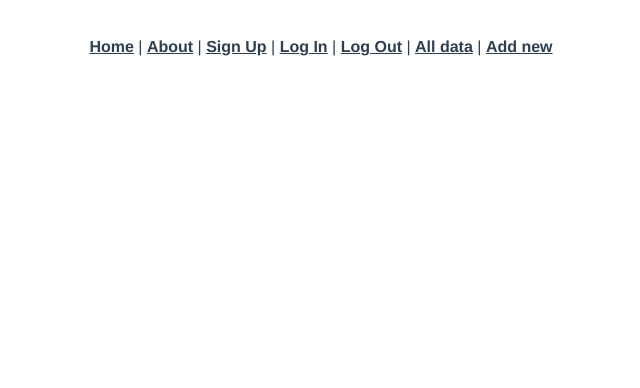
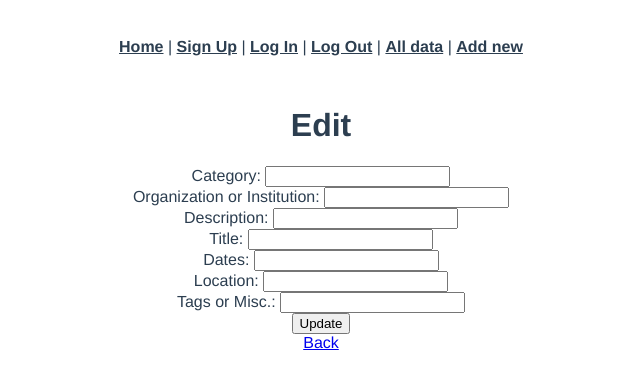
Before and after one commit to SamSharff/resume-frontend, a Vue app: page /resumes/1/edit in a window 1280 px wide. Shown: the top 388 px of the page, without its empty margins (319-959 px from the left). Built offline with nearby package versions, Linux system fonts and the light colour scheme; no server answers.

Commit message:
cleans up app.vue and index.js; fixes ShowResume page; gets EditResume page in relative working order

```diff
--- a/src/App.vue
+++ b/src/App.vue
@@ -1,8 +1,8 @@
 <template>
   <nav>
     <router-link to="/">Home</router-link>
-    |
-    <router-link to="/about">About</router-link>
+    <!-- | -->
+    <!-- <router-link to="/about">About</router-link> -->
     |
     <router-link to="/signup">Sign Up</router-link>
     |
@@ -10,7 +10,7 @@
     |
     <router-link to="/logout">Log Out</router-link>
     |
-    <router-link to="/Resumes">All data</router-link>
+    <router-link to="/resumes">All data</router-link>
     |
     <router-link to="/resumes/new">Add new</router-link>
   </nav>
--- a/src/router/index.js
+++ b/src/router/index.js
@@ -6,6 +6,7 @@ import LogOut from "../views/LogOut.vue";
 import IndexResume from "../views/IndexResume.vue";
 import NewResume from "../views/NewResume.vue";
 import ShowResume from "../views/ShowResume.vue";
+import EditResume from "../views/EditResume.vue";
 
 const routes = [
   {
@@ -37,7 +38,7 @@ const routes = [
     component: LogOut,
   },
   {
-    path: "/Resumes",
+    path: "/resumes",
     name: "resume-index",
     component: IndexResume,
   },
@@ -51,6 +52,11 @@ const routes = [
     name: "resumes-show",
     component: ShowResume,
   },
+  {
+    path: "/resumes/:id/edit",
+    name: "resumes-edit",
+    component: EditResume,
+  },
 ];
 
 const router = createRouter({
--- /dev/null
+++ b/src/views/EditResume.vue
@@ -0,0 +1,68 @@
+<script>
+import axios from "axios";
+
+export default {
+  data: function () {
+    return {
+      experience: {},
+    };
+  },
+  created: function () {
+    axios.get("/experiences/" + this.$route.params.id).then((response) => {
+      console.log("Showing experience for edit", response.data);
+      this.experience = response.data;
+    });
+  },
+
+  methods: {
+    updateExperience: function () {
+      console.log("update experience");
+      axios.patch("/experiences/" + this.$route.params.id, this.experience).then((response) => {
+        console.log("Experience update", response.data);
+        this.$router.push("/experiences/");
+      });
+    },
+  },
+};
+</script>
+<template>
+  <div class="experience-update">
+    <form v-on:submit.prevent="updateExperience()">
+      <h1>Edit</h1>
+      <div>
+        <div class="form-group">
+          Category:
+          <input type="text" v-model="experience.category" />
+        </div>
+        <div class="form-group">
+          Organization or Institution:
+          <input type="text" v-model="experience.org_or_institution" />
+        </div>
+        <div class="form-group">
+          Description:
+          <input type="text" v-model="experience.description" />
+        </div>
+        <div class="form-group">
+          Title:
+          <input type="text" v-model="experience.title" />
+        </div>
+        <div class="form-group">
+          Dates:
+          <input type="text" v-model="experience.dates" />
+        </div>
+        <div class="form-group">
+          Location:
+          <input type="text" v-model="experience.location" />
+        </div>
+        <div class="form-group">
+          Tags or Misc.:
+          <input type="text" v-model="experience.misc" />
+        </div>
+      </div>
+      <input type="submit" value="Update" />
+    </form>
+    <a v-bind:href="`/resumes/${experience.id}`">Back</a>
+  </div>
+</template>
+
+<style></style>
--- a/src/views/HomeView.vue
+++ b/src/views/HomeView.vue
@@ -1,46 +1,18 @@
 <script>
-import axios from "axios";
-
 export default {
   data: function () {
     return {
       message: "A database of your own professional history that allows you to quickly tailor your resume!",
-      experiences: {},
-      newExperienceParams: {},
     };
   },
-  created: function () {
-    this.indexExperiences();
-  },
-  methods: {
-    indexExperiences: function () {
-      axios.get("/experiences").then((response) => {
-        this.experiences = response.data;
-        console.log(this.experiences);
-      });
-    },
-    // createExperience: function () {
-    //   axios.get("/experiences", this.newExperienceParams).then((response) => {
-    //     console.log("New experience", response.data);
-    //     this.ex
-    //   })
-    // }
-    // consoleLog: function (experience) {
-    //   console.log(experience);
-    // },
-  },
+  created: function () {},
 };
 </script>
 
 <template>
   <!-- Experiences Index -->
   <div class="home">
-    <h1>Welcome to your Resume Database</h1>
-    <div v-for="experience in experiences" v-bind:key="experience.id">
-      <h1>{{ experience.category }}</h1>
-      <h3>{{ experience.title }}</h3>
-      <p>Details: {{ experience }}</p>
-      <button v-on:click="consoleLog(experience)">Console Log</button>
-    </div>
+    <h1>Welcome to Resume Database!</h1>
+    <h3>We keep track of your history, so you can concentrate on your future.</h3>
   </div>
 </template>
--- a/src/views/IndexResume.vue
+++ b/src/views/IndexResume.vue
@@ -21,16 +21,11 @@ export default {
   <div class="index">
     <h1>Welcome to your resume database</h1>
     <div v-for="experience in experiences" v-bind:key="experience.id">
-      <!-- <h3>Details</h3> -->
       <h1>{{ experience.category }}</h1>
       <h3>{{ experience.title }}</h3>
       <h4>Tags: {{ experience.misc }}</h4>
       <br />
-      <!-- <button v-on:click="consoleLog(experience)">Console Log</button> -->
-      <!-- <p>category: {{ experience.category }}</p> -->
-      <!-- <a v-bind:href="`/experiences/${experience.id}`">More info</a> -->
-      <!-- </div> -->
-      <a :href="`/experiences/${experience.id}`">More info</a>
+      <a v-bind:href="`/resumes/${experience.id}`">More info</a>
     </div>
   </div>
 </template>
--- a/src/views/ShowResume.vue
+++ b/src/views/ShowResume.vue
@@ -17,7 +17,13 @@ export default {
 </script>
 <template>
   <div class="experiences-show">
-    <p>{{ experience.title }}</p>
+    <h2>{{ experience.title }}</h2>
+    <p>{{ experience.description }}</p>
+    <p>{{ experience.dates }}</p>
+    <p>{{ experience.location }}</p>
+    <a href="/resumes">Back to all data</a>
+    <br />
+    <a v-bind:href="`/resumes/${experience.id}/edit`">Edit</a>
   </div>
 </template>
 
```
